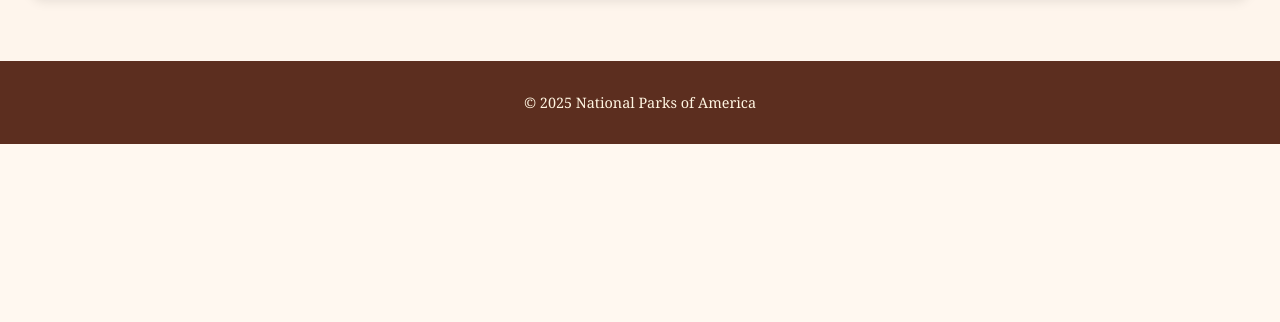
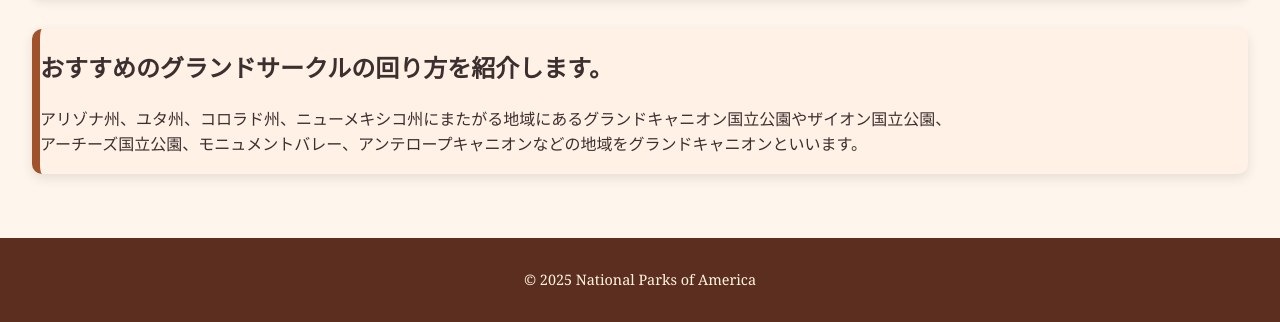
Before and after one commit to bubuusa/grandcanyon, a plain HTML site: page index.html in a window 1280 px wide. Shown: the part 1121-1443 px from the top of the page. Before the commit the page ends 1265 px from the top, so only its background shows below. Drawn offline with Linux system fonts and the light colour scheme; a script that the page names is missing.

Commit message:
Update index.html

```diff
--- a/index.html
+++ b/index.html
@@ -37,6 +37,13 @@
                 <p>アメリカ初の国立公園。間欠泉や野生動物、壮大な自然が魅力。</p>
             </div>
         </section>
+        <section class="park">
+            <div class"park-info">
+                <h2>おすすめのグランドサークルの回り方を紹介します。</h2>
+                <p>アリゾナ州、ユタ州、コロラド州、ニューメキシコ州にまたがる地域にあるグランドキャニオン国立公園やザイオン国立公園、<br>
+                    アーチーズ国立公園、モニュメントバレー、アンテロープキャニオンなどの地域をグランドキャニオンといいます。</br>
+            </div>
+        </section>
     </main>
 
     <footer>
```
